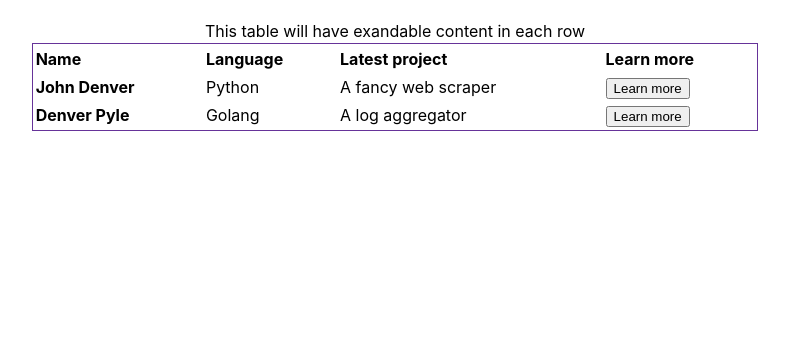
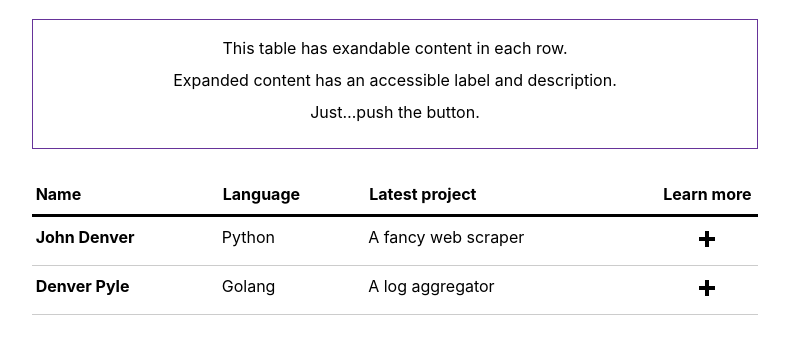
Before and after one commit to 1Copenut/vanilla-accessibility-js, a website with bundled scripts: page table-expandable-content/index.html in a window 1280 px wide. Shown: the part 72-426 px from the top of the page, without its empty margins (245-1034 px from the left). Built offline with nearby package versions, Linux system fonts and the light colour scheme.

Commit message:
Adding final basic styles and function to expandable table rows.

```diff
--- a/table-expandable-content/css/main.css
+++ b/table-expandable-content/css/main.css
@@ -8,13 +8,28 @@ main {
   width: 72ch;
 }
 
+p {
+  margin: 0 0 0.5rem;
+}
+
 a {
   color: mediumblue;
 }
 
 table {
+  border-collapse: collapse;
+  position: relative;
+  width: 100%;
+}
+
+caption {
   border: 1px solid rebeccapurple;
-  width: 100%;
+  margin-bottom: 2rem;
+  padding: 1rem;
+}
+
+thead {
+  border-bottom: 3px solid black;
 }
 
 th,
@@ -22,13 +37,54 @@ tr {
   text-align: left;
 }
 
+thead th {
+  padding-bottom: 0.5rem;
+}
+
 tbody tr {
   position: relative;
   vertical-align: top;
 }
 
+tbody th,
+tbody td {
+  border-bottom: 1px solid #ccc;
+  padding: 0.5rem 0;
+}
+
+thead th:first-of-type,
+tbody th {
+  padding-left: 0.25rem;
+}
+
+thead th:last-of-type,
+tbody td:last-of-type {
+  text-align: center;
+  width: 100px;
+}
+
+td button {
+  background: none;
+  border: none;
+  display: block;
+  height: 2rem;
+  margin: 0 auto;
+  text-align: center;
+  width: 2rem;
+}
+
+button svg {
+  pointer-events: none;
+}
+
+button[aria-expanded="true"] rect:first-of-type {
+  display: none !important;
+}
+
 div.cd-content--toggle {
   left: 0;
+  padding: 0 1rem 1rem 0.25rem;
   position: absolute;
   right: 0;
+  text-align: left;
 }
--- a/table-expandable-content/index.html
+++ b/table-expandable-content/index.html
@@ -11,34 +11,48 @@
   <main>
     <h1>Expandable Table Content</h1>
     <table>
-      <caption>This table will have exandable content in each row</caption>
+      <caption>
+        <p>This table has exandable content in each row.</p>
+        <p>Expanded content has an accessible label and description.</p>
+        <p>Just&hellip;push the button.</p>
+      </caption>
       <thead>
         <tr>
-          <th scope="col">Name</th>
-          <th scope="col">Language</th>
-          <th scope="col">Latest project</th>
-          <th scope="col">Learn more</th>
+          <th id="thead-col-1" scope="col">Name</th>
+          <th id="thead-col-2" scope="col">Language</th>
+          <th id="thead-col-3" scope="col">Latest project</th>
+          <th id="thead-col-4" scope="col">Learn more</th>
         </tr>
       </thead>
       <tbody>
         <tr>
-          <th scope="row">John Denver</th>
-          <td>Python</td>
-          <td>A fancy web scraper</td>
+          <th scope="row" id="tbody-row-1-1">John Denver</th>
+          <td id="tbody-row-1-2">Python</td>
+          <td id="tbody-row-1-3">A fancy web scraper</td>
           <td>
-            <button aria-label="Learn more about John Denver's project" type="button" class="cd-button--expand">Learn more</button>
-            <div class="cd-content--toggle" hidden>
+            <button aria-label="John Denver's project" aria-expanded="false" type="button" class="cd-button--expand">
+              <svg aria-hidden="true" focusable="false"viewBox="0 0 10 10" >
+                <rect height="8" width="2" y="1" x="4"/>
+                <rect height="2" width="8" y="4" x="1"/>
+              </svg>
+            </button>
+            <div aria-labelledby="thead-col-1 tbody-row-1-1" aria-describedby="thead-col-2 tbody-row-1-2 thead-col-3 tbody-row-1-3" class="cd-content--toggle" hidden>
               <p>Leverage agile frameworks to provide a robust synopsis for high level overviews. Iterative approaches to corporate strategy foster collaborative thinking to further the overall value proposition. Organically grow the holistic world view of disruptive innovation via workplace diversity and empowerment.</p>
             </div>
           </td>
         </tr>
         <tr>
-          <th scope="row">Denver Pyle</th>
-          <td>Golang</td>
-          <td>A log aggregator</td>
+          <th scope="row" id="tbody-row-2-1">Denver Pyle</th>
+          <td id="tbody-row-2-2">Golang</td>
+          <td id="tbody-row-2-3">A log aggregator</td>
           <td>
-            <button aria-label="Learn more about Denver Pyle's project" type="button" class="cd-button--expand">Learn more</button>
-            <div class="cd-content--toggle" hidden>
+            <button aria-label="Denver Pyle's project" aria-expanded="false" type="button" class="cd-button--expand">
+              <svg aria-hidden="true" focusable="false"viewBox="0 0 10 10" >
+                <rect height="8" width="2" y="1" x="4"/>
+                <rect height="2" width="8" y="4" x="1"/>
+              </svg>
+            </button>
+            <div aria-labelledby="thead-col-1 tbody-row-2-1" aria-describedby="thead-col-2 tbody-row-2-2 thead-col-3 tbody-row-2-3" class="cd-content--toggle" hidden>
               <p>Leverage agile frameworks to provide a robust synopsis for high level overviews. Iterative approaches to corporate strategy foster collaborative thinking to further the overall value proposition. Organically grow the holistic world view of disruptive innovation via workplace diversity and empowerment.</p>
             </div>
           </td>
--- a/table-expandable-content/js/modules/accordion.js
+++ b/table-expandable-content/js/modules/accordion.js
@@ -1,37 +1,42 @@
+/**
+ * I wrote the script, and got help from these fine articles:
+ * https://inclusive-components.design/collapsible-sections/
+ * https://gomakethings.com/detecting-click-events-on-svgs-with-vanilla-js-event-delegation/
+ */
+
+/**
+ * @param {string} elems CSS selector. Will be converted into an array of DOM Elements.
+ */
 function Accordion(elems) {
   const buttons = [...document.querySelectorAll(elems)];
 
   buttons.forEach(button => {
     button.addEventListener('click', e => {
-      e.preventDefault();
       const targetButton = e.target;
+      let targetExpanded = targetButton.getAttribute('aria-expanded') === 'true' || false;
 
-      this.toggleContent(targetButton);
+      targetButton.setAttribute('aria-expanded', !targetExpanded);
+      this.toggleContent(targetButton, targetExpanded);
     })
   })
 }
 
-Accordion.prototype.toggleContent = function(target) {
+Accordion.prototype.toggleContent = function(target, isContentHidden) {
   const container = target.nextElementSibling;
-
   container.toggleAttribute('hidden');
 
-  if(!container.hasAttribute('hidden')) {
+  if(isContentHidden) {
+    container.closest('tr').removeAttribute('style');
+  } else {
     this.setParentRowHeight(container);
-  } else {
-    container.closest('tr').removeAttribute('style');
   }
 }
 
 Accordion.prototype.setParentRowHeight = function(container) {
   const containerHeight = container.clientHeight;
   const parentRow = container.closest('tr');
-  const parentRowHeight = container.closest('tr').clientHeight;
 
-  console.log(`Hidden content height: ${containerHeight} px`);
-  console.log(`Parent row height: ${parentRowHeight} px`);
-
-  parentRow.setAttribute('style', `height: ${containerHeight + 20}px`);
+  parentRow.setAttribute('style', `height: ${containerHeight + 30}px`);
 }
 
 export default Accordion;
```
